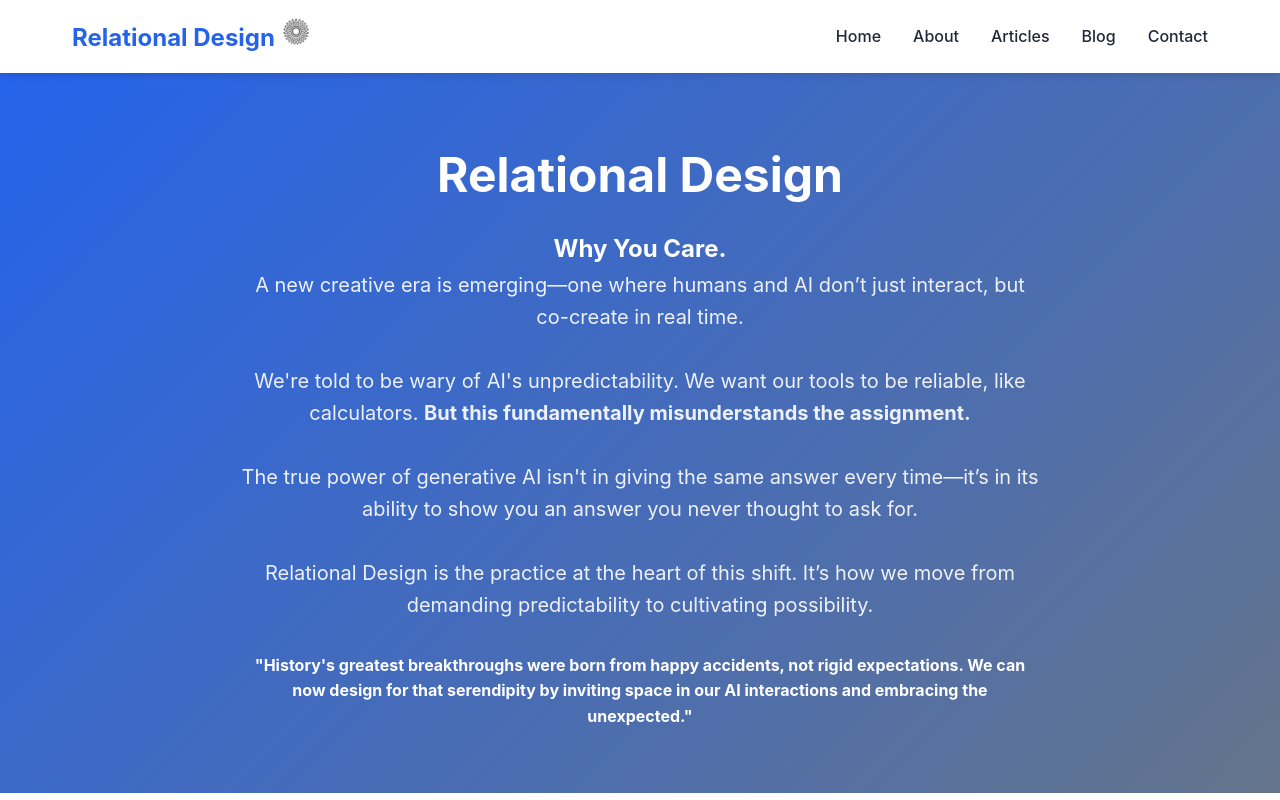
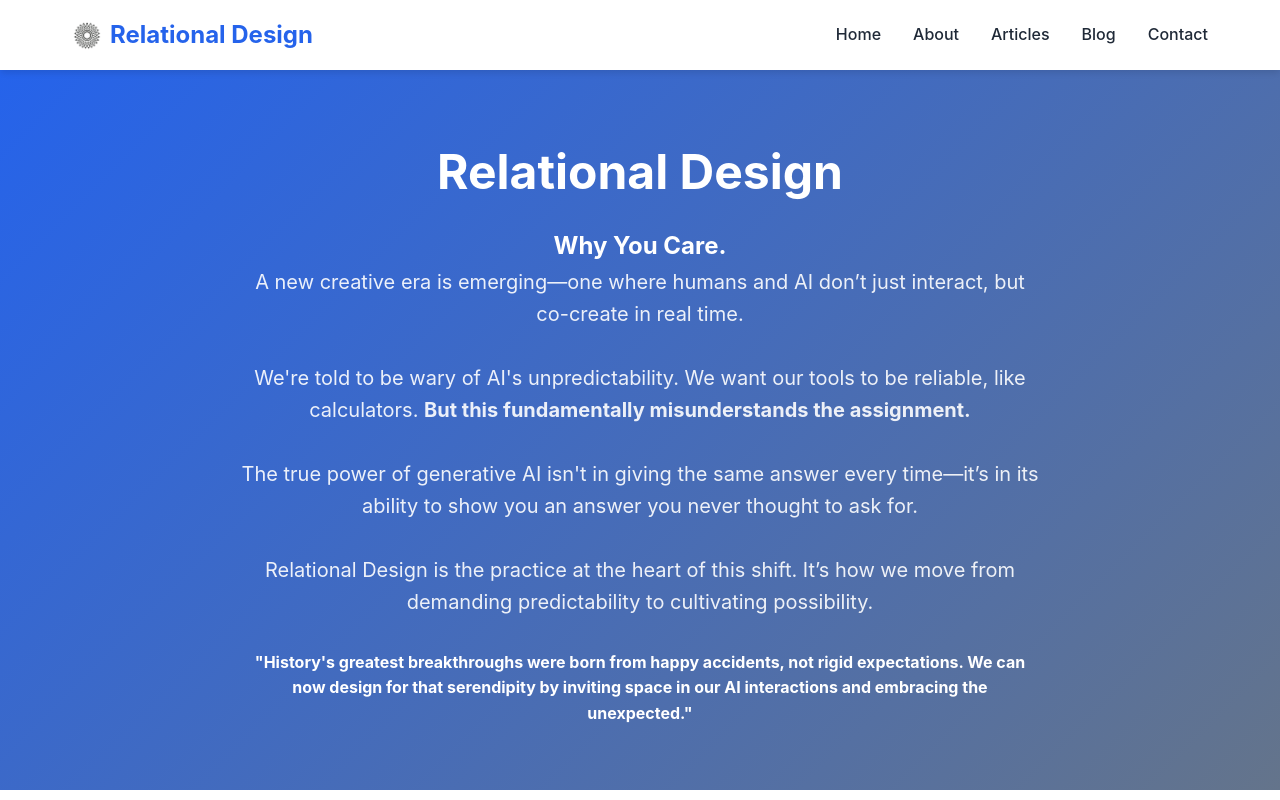
Before and after one commit to pcbender/RelationalDesign, a plain HTML site: page index.html in a window 1280 px wide. Shown: the top 800 px of the page. Drawn offline with nearby package versions, Linux system fonts and the light colour scheme.

Commit message:
Rearrange logo layout and link to home

```diff
--- a/css/styles.css
+++ b/css/styles.css
@@ -53,10 +53,19 @@ nav {
     align-items: center;
 }
 
+
 .logo {
     font-size: 1.5rem;
     font-weight: bold;
     color: var(--primary-color);
+}
+
+.logo a {
+    display: flex;
+    align-items: center;
+    gap: 0.5rem;
+    color: inherit;
+    text-decoration: none;
 }
 
 .logo img {
--- a/index.html
+++ b/index.html
@@ -16,7 +16,7 @@
     }">
         <nav x-data="{ navigation: [] }"
             x-init="fetch('data/menu.json').then(r => r.json()).then(data => navigation = data)">
-            <div class="logo">Relational Design <img src="img/TriGram.png" alt="Logo" /></div>
+            <div class="logo"><a href="index.html"><img src="img/TriGram.png" alt="Relational Design" />Relational Design</a></div>
 
             <!-- Desktop Menu -->
             <ul class="nav-menu">
```
Also changed, not shown: GetStarted.html (+1 -1 lines), article.html (+1 -1 lines), article2.html (+1 -1 lines), templates/article-template.html (+1 -1 lines), templates/home-template.html (+1 -1 lines).
